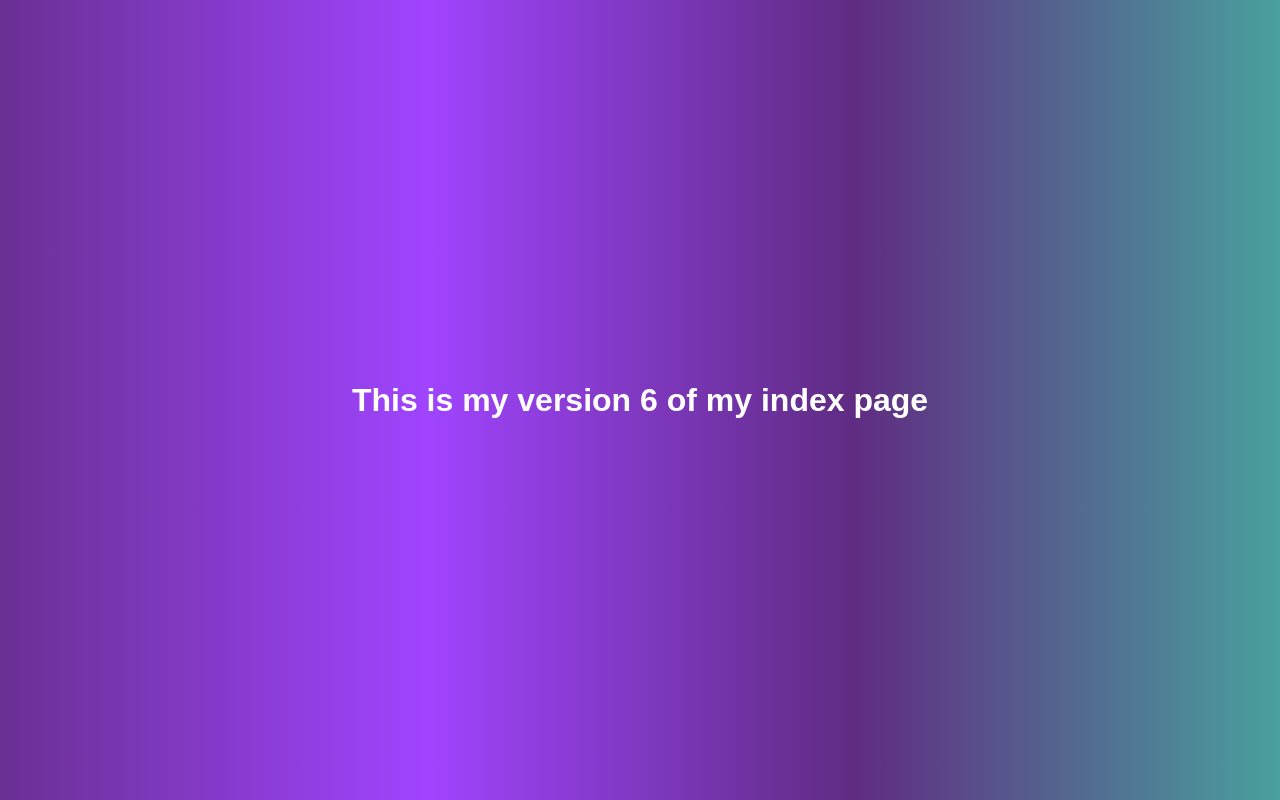
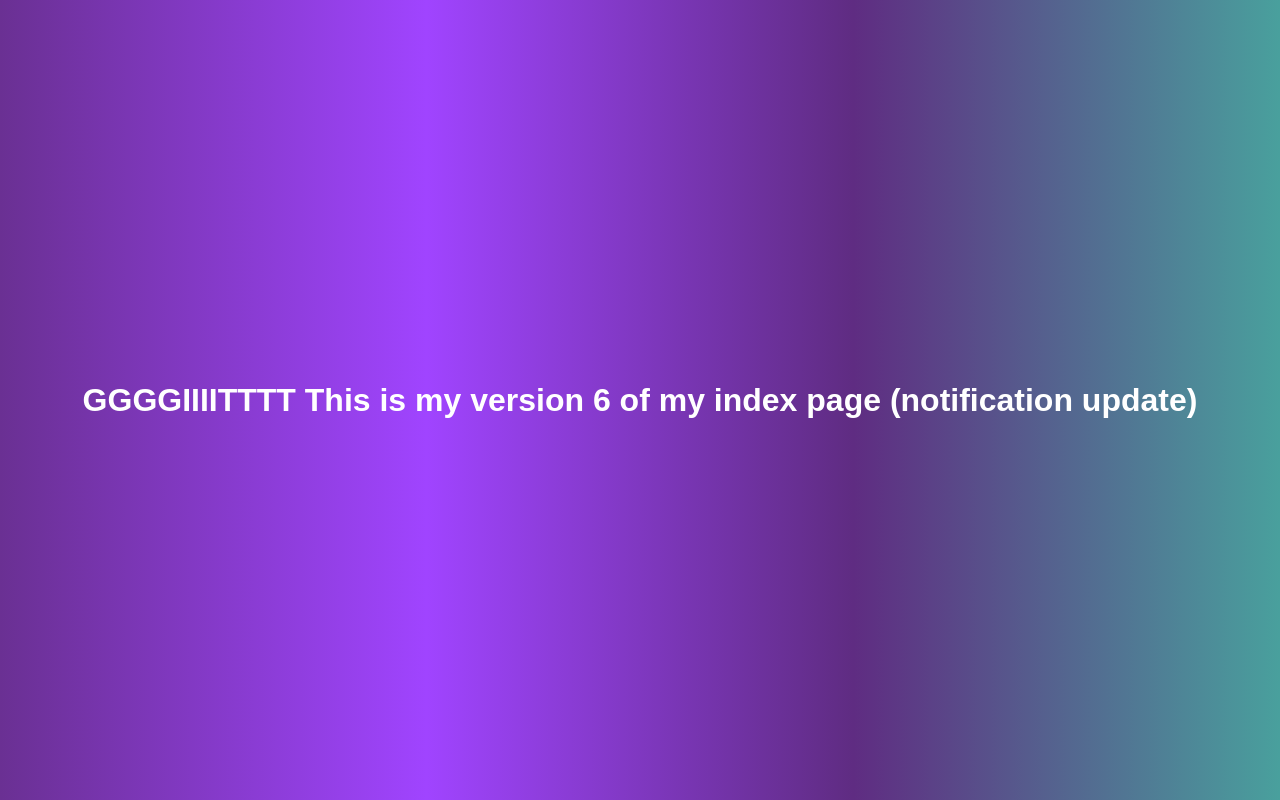
Before and after one commit to DhruvAsseye/My-Repo, a plain HTML site: page index.html in a window 1280 px wide. Drawn offline with Linux system fonts and the light colour scheme.

Commit message:
notifications update

```diff
--- a/index.html
+++ b/index.html
@@ -7,7 +7,7 @@
     <link rel="stylesheet" href="styles.css">
     <title>Document</title>
 </head>
-<body> <h1>This is my version 6 of my index page</h1>
+<body> <h1>GGGGIIIITTTT This is my version 6 of my index page (notification update)</h1>
 
 </body>
 </html>
```
